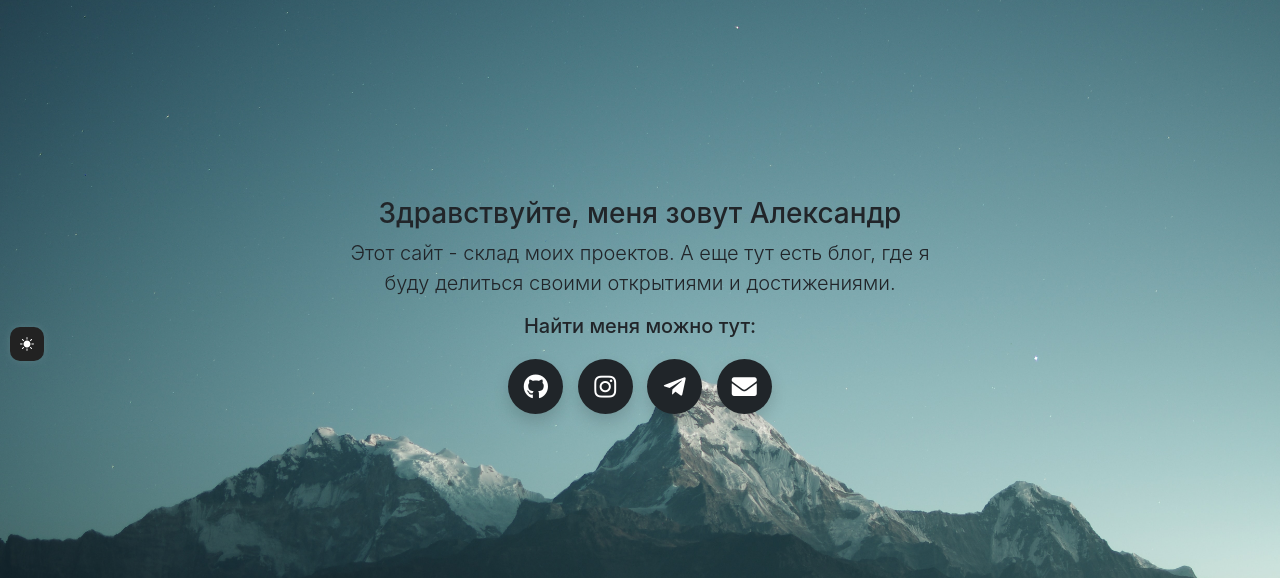
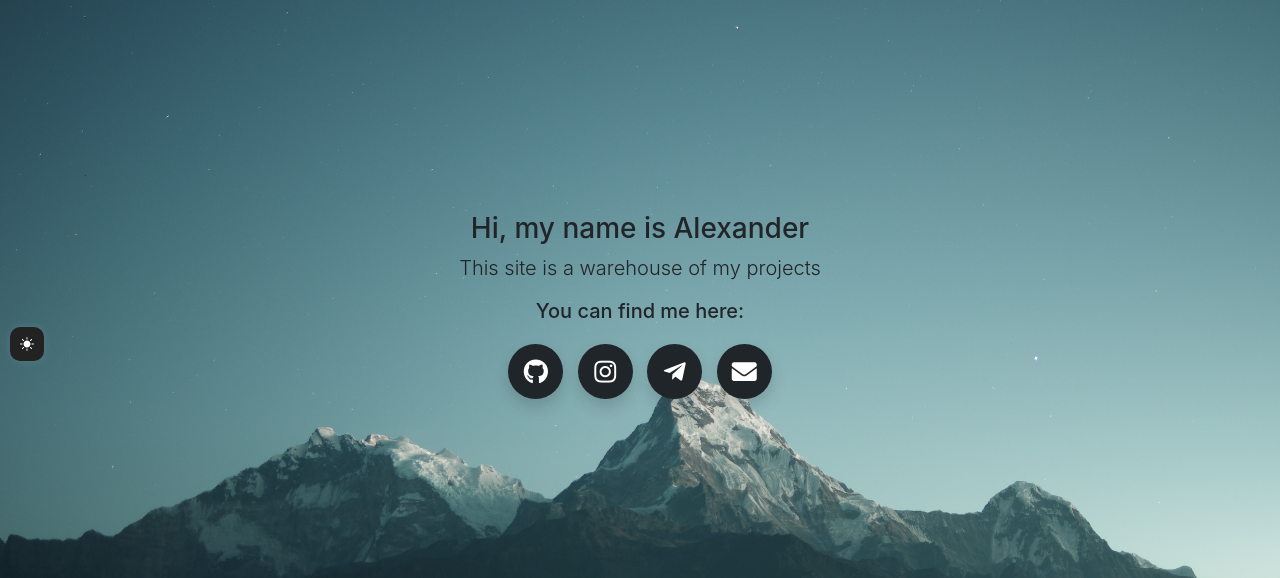
Before and after one commit to on15floor/lab15, a Flask app: page / in a window 1280 px wide. Shown: the part 56-634 px from the top of the page. Run offline with Flask 3, Linux system fonts and the light colour scheme; parts of the project's set-up code (start-up, migrations or seed data) failed here and were passed over; some libraries are stand-ins or nearby versions.

Commit message:
change main text

```diff
--- a/templates/index.html
+++ b/templates/index.html
@@ -12,10 +12,9 @@
     <div class="row h-100 justify-content-center align-items-center">
         <form class="col-12 text-center">
             <div class="form-group">
-                <h3 class="cover-heading">Здравствуйте, меня зовут Александр</h3>
-                <p class="lead">Этот сайт - склад моих проектов. А еще тут есть блог, где я буду делиться своими
-                    открытиями и достижениями.</p>
-                <h5 class="cover-heading">Найти меня можно тут:</h5>
+                <h3 class="cover-heading">Hi, my name is Alexander</h3>
+                <p class="lead">This site is a warehouse of my projects</p>
+                <h5 class="cover-heading">You can find me here:</h5>
                 <div class="col-lg-12 text-center mt-3">
                     <a href="https://github.com/on15floor/" target="_blank" class="scl-btn scl-crcl shadow fab fa-github"></a>
                     <a href="https://www.instagram.com/on15floor/" target="_blank" class="scl-btn scl-crcl shadow fab fa-instagram"></a>
```
